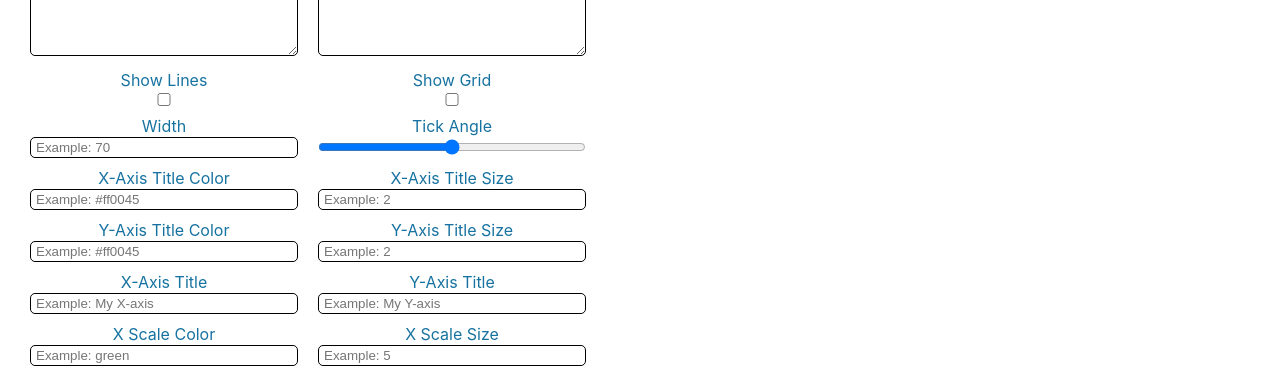
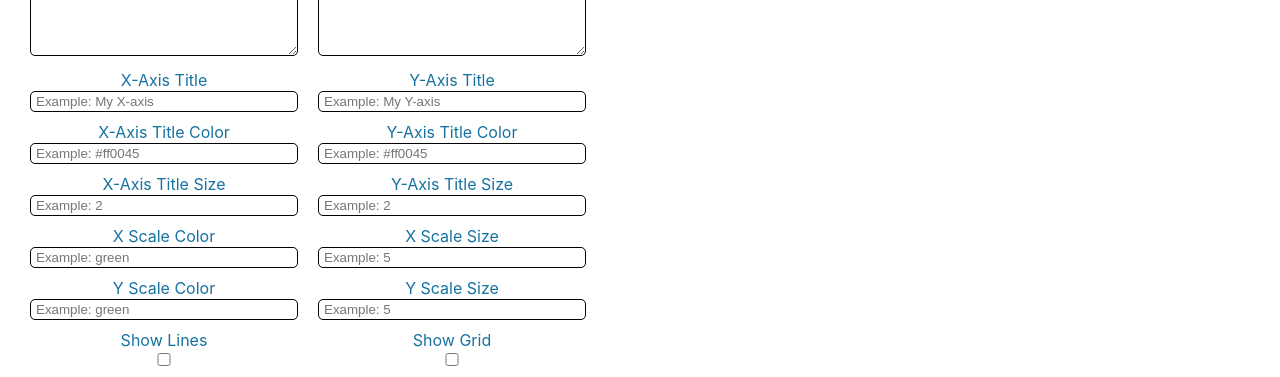
Before and after one commit to daniel-deru/GraphMate, a React (Create React App) app in the folder client/: page /bar in a window 1280 px wide. Shown: the part 404-781 px from the top of the page. Built offline with nearby package versions, Linux system fonts and the light colour scheme.

Commit message:
fixed some bugs of fields not working as expected or not working at all

```diff
--- a/client/src/components/jsx/Chart.jsx
+++ b/client/src/components/jsx/Chart.jsx
@@ -46,8 +46,7 @@ const Chart = () => {
                 color: storeData.yScaleColor,
                 size: storeData.yScaleSize
             },
-            showline: storeData.showLines,
-            gridwidth: 2
+            showline: storeData.showLines
         }
     }
 
@@ -67,10 +66,10 @@ const Chart = () => {
                 type: type,
                 mode: mode,
                 width: storeData.width,
-                text: storeData.text,
+                text: storeData.textInside,
                 textfont: {
-                    color: "white",
-                    size: 10
+                    color: storeData.titleColor,
+                    size: storeData.titleSize
                 },
                 textposition: "auto",
                 line: {
@@ -98,7 +97,7 @@ const Chart = () => {
                     colors: storeData.colors
                 },
                 textposition: storeData.textPosition,
-                textinfo: "label+percent",
+                textinfo: storeData.pieText,
                 hole: storeData.hole
             }
         ]
--- a/client/src/components/jsx/Fields/Cartesian.jsx
+++ b/client/src/components/jsx/Fields/Cartesian.jsx
@@ -38,19 +38,19 @@ const Cartesian = () => {
                 graphData.width = value
                 break
             case "tick-angle":
-                graphData.tickAngle = value
+                graphData.tickAngle = (value/100*360)
                 break
             case "x-title-color":
                 graphData.xTitleColor = value
                 break
             case "x-title-size":
-                graphData.xTitleColor = value
+                graphData.xTitleSize = value
                 break
             case "y-title-color":
                 graphData.yTitleColor = value
                 break
             case "y-title-size":
-                graphData.yTitleColor = value
+                graphData.yTitleSize = value
                 break
             case "x-title":
                 graphData.xTitle = value
@@ -79,33 +79,19 @@ const Cartesian = () => {
     return (
         <section className="">
             <div className="">
-                <label htmlFor="showlines">Show Lines</label>
-                <input type="checkbox" id="showlines" name="showlines" onChange={(e) => inputHandler(e)}/>
+                <label htmlFor="x-name">X-Axis Title</label>
+                <input type="text" id="x-title" placeholder="Example: My X-axis" onChange={(e) => inputHandler(e)}/>
             </div>
 
             <div className="">
-                <label htmlFor="showgrid">Show Grid</label>
-                <input type="checkbox" name="showgrid" id="showgrid" onChange={(e) => inputHandler(e)}/>
+                <label htmlFor="y-name">Y-Axis Title</label>
+                <input type="text" id="y-title" placeholder="Example: My Y-axis" onChange={(e) => inputHandler(e)}/>
             </div>
 
-            <div className="">
-                <label htmlFor="width">Width</label>
-                <input type="number" min="1"  name="width" id="width" placeholder="Example: 70" onChange={(e) => inputHandler(e)}/>
-            </div>
-
-            <div className="">
-                <label htmlFor="tickangle">Tick Angle</label>
-                <input type="range" min="0" max="100" name="tickangle" id="tick-angle" onChange={(e) => inputHandler(e)}/>
-            </div>
 
             <div className="">
                 <label htmlFor="xtitlecolor">X-Axis Title Color</label>
                 <input type="text" name="xtitlecolor" id="x-title-color" placeholder="Example: #ff0045" onChange={(e) => inputHandler(e)}/>
-            </div>
-
-            <div>
-                <label htmlFor="xtitlesize">X-Axis Title Size</label>
-                <input type="text" name="xtitlesize" id="x-title-size" placeholder="Example: 2" onChange={(e) => inputHandler(e)}/>
             </div>
 
             <div className="">
@@ -114,18 +100,15 @@ const Cartesian = () => {
             </div>
 
             <div>
+                <label htmlFor="xtitlesize">X-Axis Title Size</label>
+                <input type="text" name="xtitlesize" id="x-title-size" placeholder="Example: 2" onChange={(e) => inputHandler(e)}/>
+            </div>
+
+
+
+            <div>
                 <label htmlFor="ytitlesize">Y-Axis Title Size</label>
                 <input type="text" name="ytitlesize" id="y-title-size"  placeholder="Example: 2" onChange={(e) => inputHandler(e)}/>
-            </div>
-
-            <div className="">
-                <label htmlFor="x-name">X-Axis Title</label>
-                <input type="text" id="x-title" placeholder="Example: My X-axis" onChange={(e) => inputHandler(e)}/>
-            </div>
-
-            <div className="">
-                <label htmlFor="y-name">Y-Axis Title</label>
-                <input type="text" id="y-title" placeholder="Example: My Y-axis" onChange={(e) => inputHandler(e)}/>
             </div>
 
             <div>
@@ -148,6 +131,26 @@ const Cartesian = () => {
                 <input type="text"placeholder="Example: 5" id="y-scale-size" onChange={(e) => inputHandler(e)}/>
             </div>
 
+            <div className="">
+                <label htmlFor="showlines">Show Lines</label>
+                <input type="checkbox" id="showlines" name="showlines" onChange={(e) => inputHandler(e)}/>
+            </div>
+
+            <div className="">
+                <label htmlFor="showgrid">Show Grid</label>
+                <input type="checkbox" name="showgrid" id="showgrid" onChange={(e) => inputHandler(e)}/>
+            </div>
+
+            <div className="">
+                <label htmlFor="width">Width</label>
+                <input type="number" min="1"  name="width" id="width" placeholder="Example: 70" onChange={(e) => inputHandler(e)}/>
+            </div>
+
+            <div className="">
+                <label htmlFor="tickangle">Tick Angle</label>
+                <input type="range" min="0" max="100" name="tickangle" id="tick-angle" onChange={(e) => inputHandler(e)}/>
+            </div>
+
         </section>
     )
 }
--- a/client/src/components/jsx/Graphs/Pie.jsx
+++ b/client/src/components/jsx/Graphs/Pie.jsx
@@ -31,6 +31,14 @@ const Pie = () => {
                         <option value="outside">Outside</option>
                     </select>
                 </div>
+                <div>
+                    <label htmlFor="display-text">Display Text</label>
+                    <select name="textposition" id="" onChange={(e) => loadData({...data, pieText: e.target.value})}>
+                        <option value="" disabled selected>Select Text Display</option>
+                        <option value="percent">Percent</option>
+                        <option value="label+percent">Label and Percent</option>
+                    </select>
+                </div>
             </section>
 
         </div>
```
